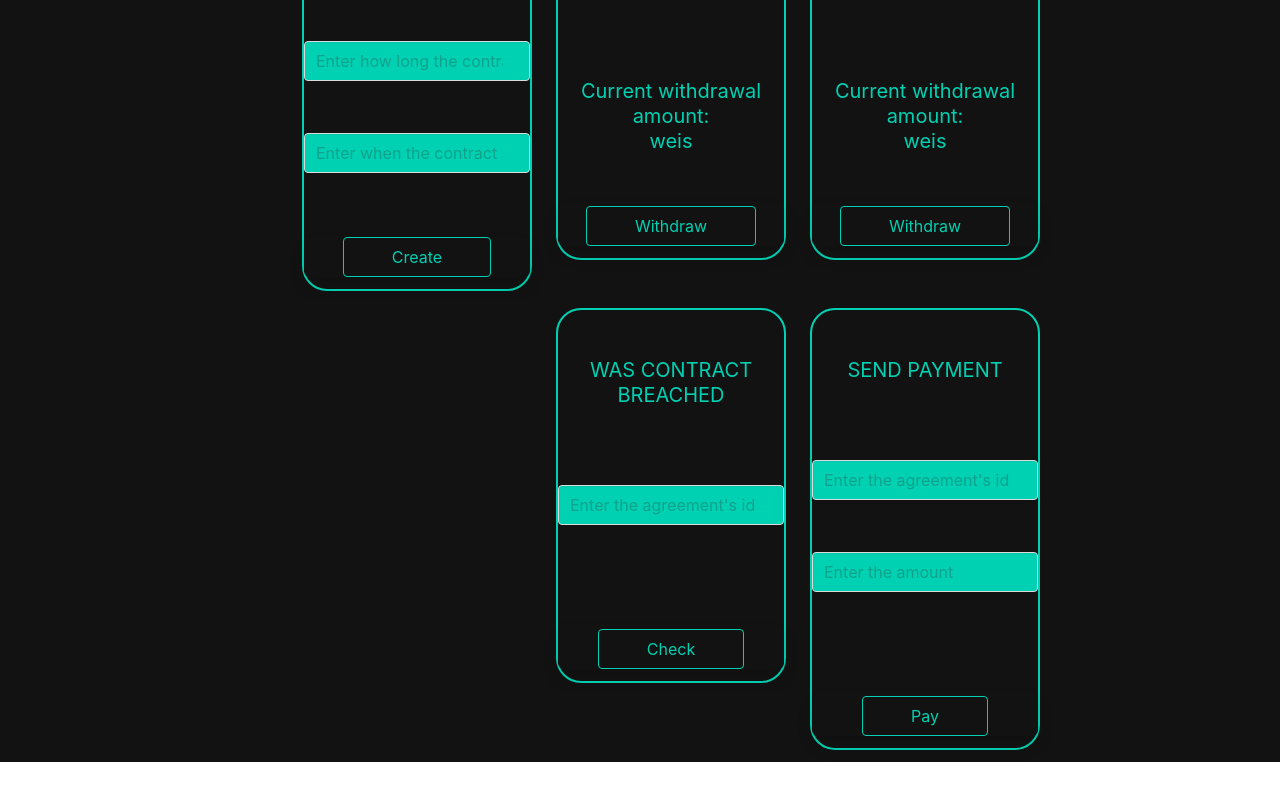
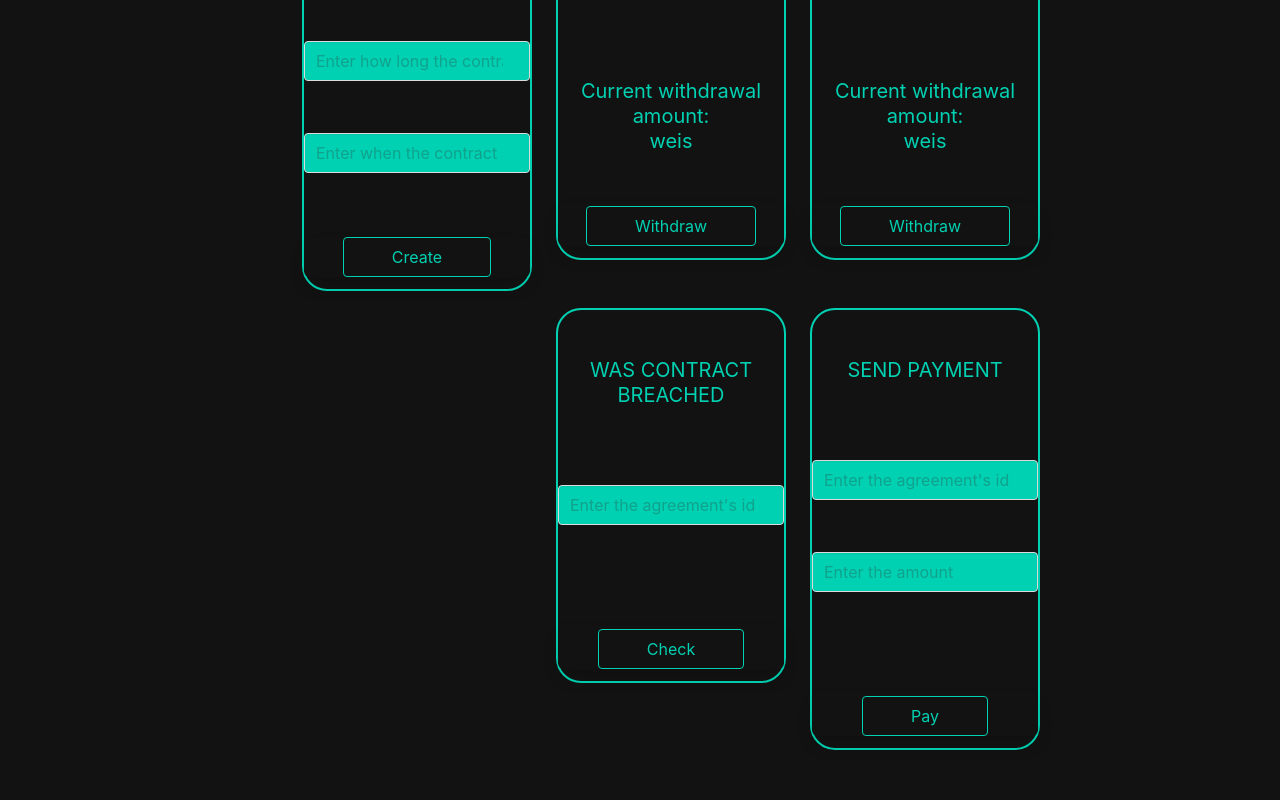
Before and after one commit to farinavito/Web3-Website, a Next.js app: page /lex-1 in a window 1280 px wide. Shown: the part 523-1323 px from the top of the page. Before the commit the page ends 1297 px from the top, so only its background shows below. Built offline with nearby package versions, Linux system fonts and the light colour scheme.

Commit message:
added a footer to all apps

```diff
--- a/pages/lex-1.js
+++ b/pages/lex-1.js
@@ -573,6 +573,14 @@ const App = () => {
                   </div>
                 </div>
             </section>
+
+            <footer>
+              <section className="hero is-small has-background-black-bis">
+                <div className="hero-body">
+                </div>
+              </section>
+            </footer>
+
         </div>
 
     )
```
Also changed, not shown: pages/lex-2.js (+8 -0 lines), pages/vault.js (+8 -0 lines).
